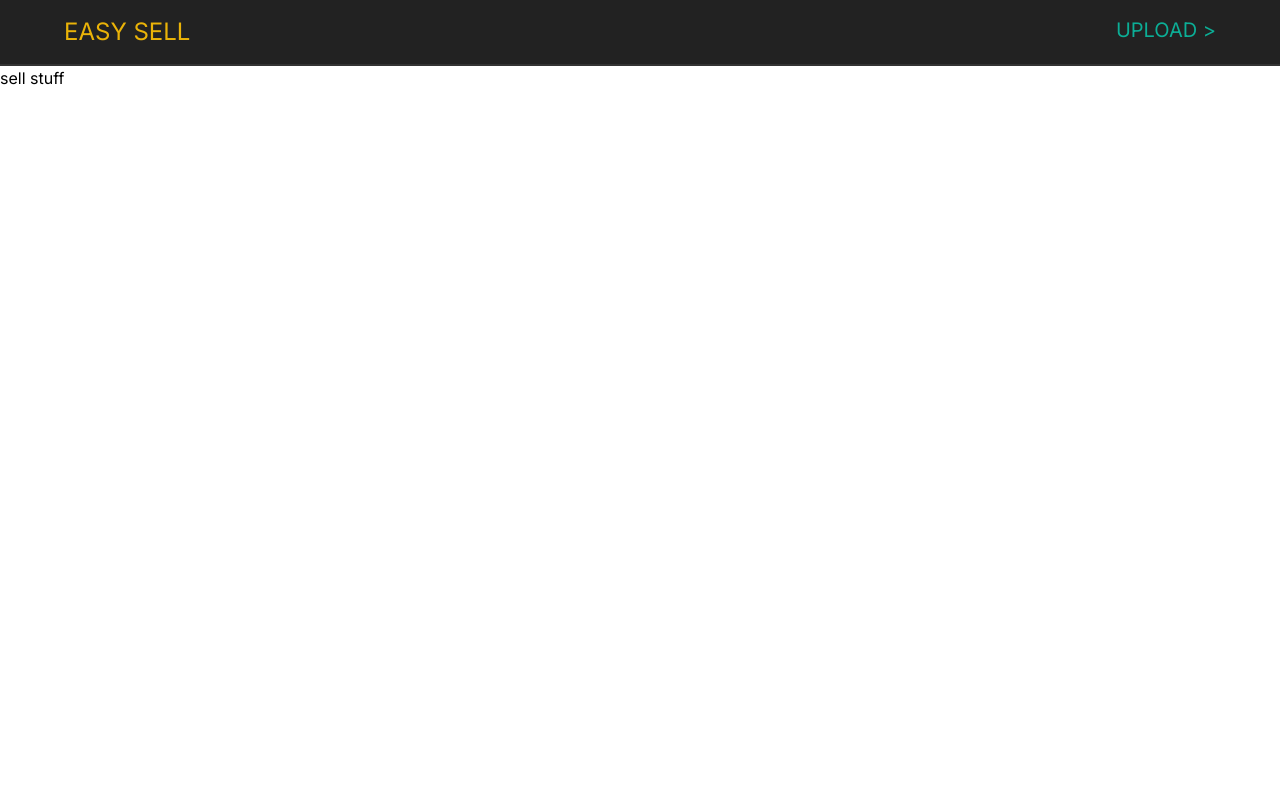
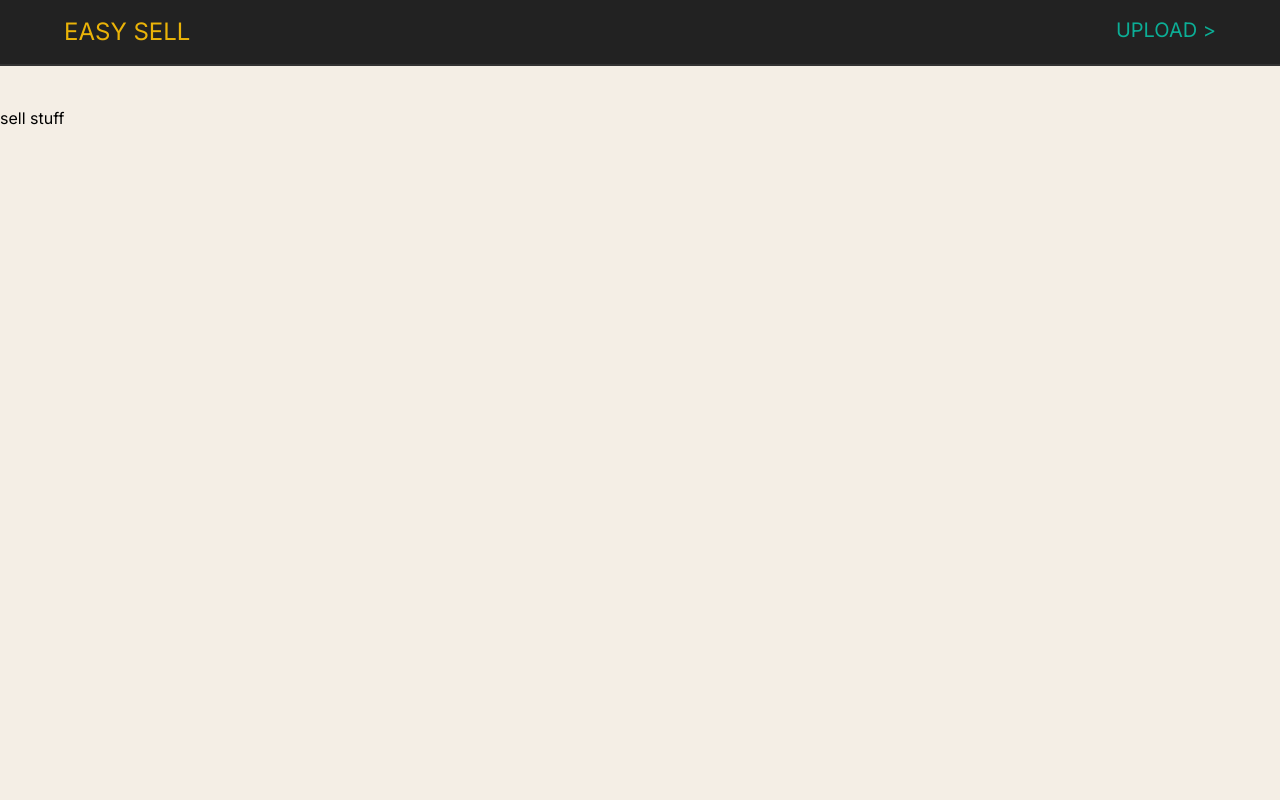
Before and after one commit to mjr2595/sell-stuff, a Next.js app: page / in a window 1280 px wide. Shown: the top 800 px of the page. Built offline with nearby package versions, Linux system fonts and the light colour scheme.

Commit message:
chore: Update layout to add background color to main content area

```diff
--- a/app/layout.tsx
+++ b/app/layout.tsx
@@ -20,7 +20,7 @@ export default function RootLayout({
     <html lang="en">
       <body className={inter.className}>
         <Header />
-        {children}
+        <div className="bg-gray-951 py-10">{children}</div>
         <Footer />
       </body>
     </html>
```
